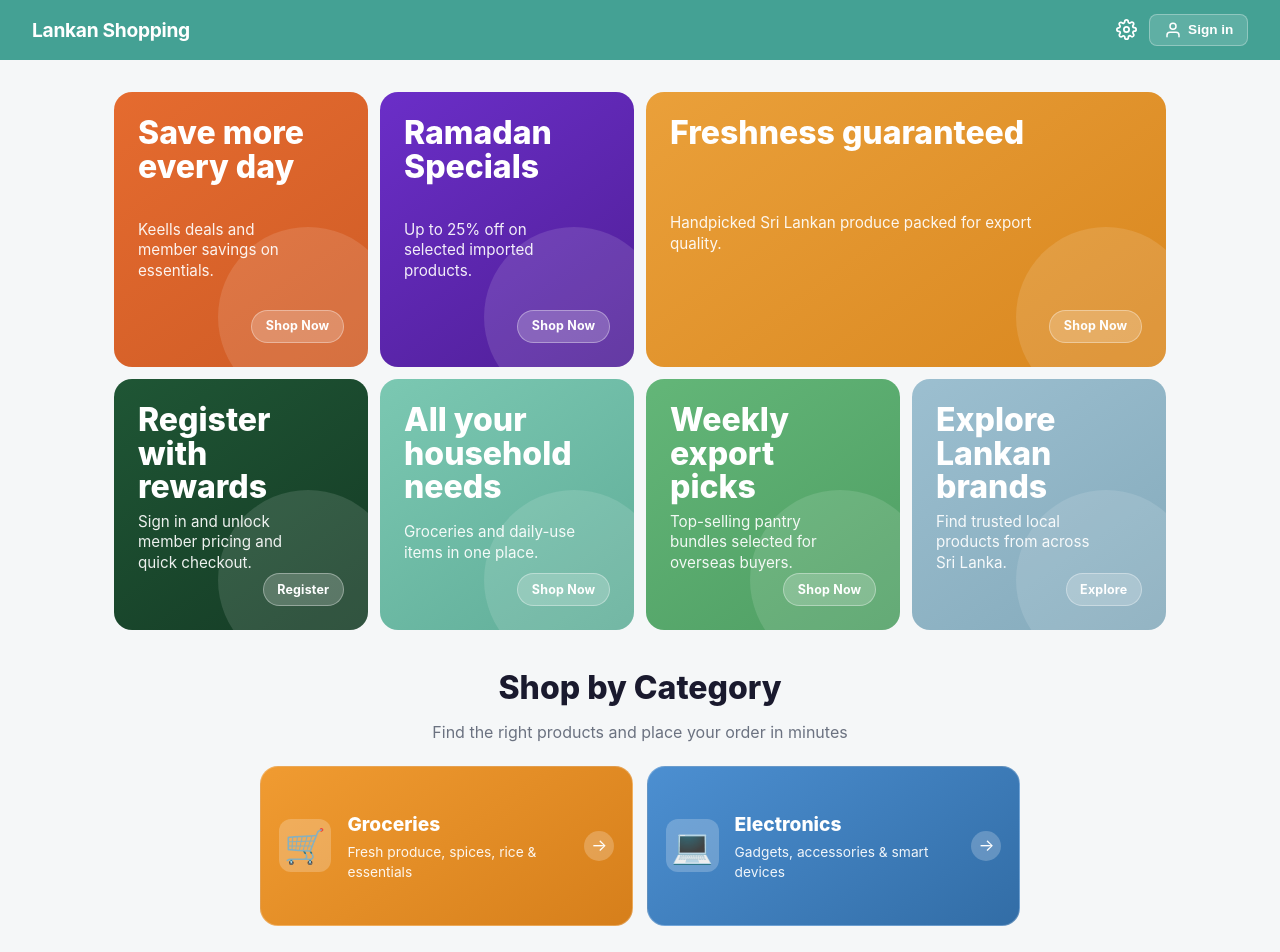
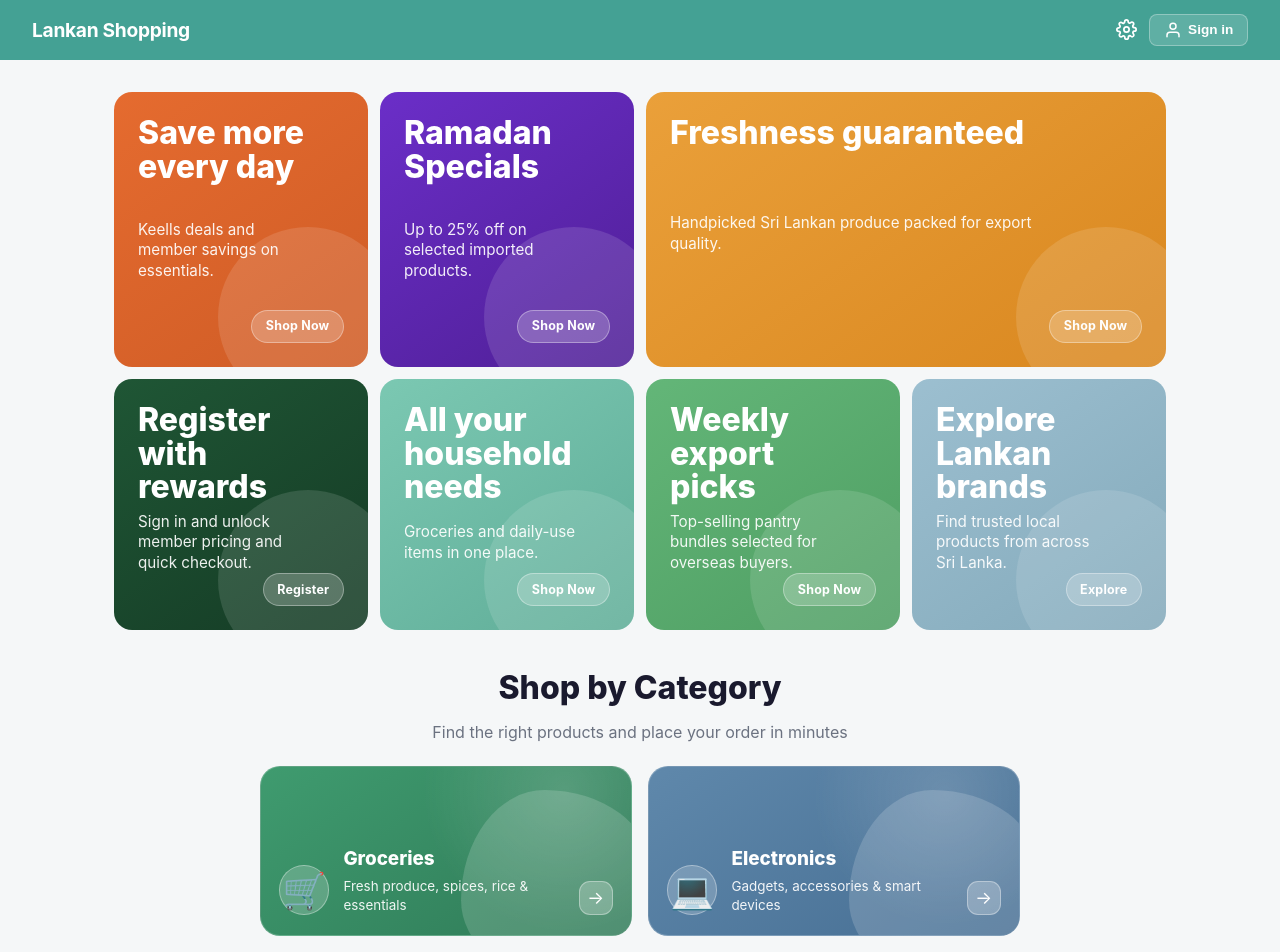
Before and after one commit to nethann/LankanShopping, a React (Vite) app: page / in a window 1280 px wide. Shown: the top 952 px of the page. Built offline with nearby package versions, Linux system fonts and the light colour scheme; no server answers; the database is empty.

Commit message:
updated styling

```diff
--- a/src/App.css
+++ b/src/App.css
@@ -276,65 +276,83 @@
 .category-grid {
   display: grid;
   grid-template-columns: repeat(2, minmax(0, 1fr));
-  gap: 0.9rem;
+  gap: 1rem;
   max-width: 760px;
   margin: 0 auto 1rem;
 }
 
 .category-card {
   position: relative;
-  border-radius: 18px;
-  padding: 1.35rem 1.1rem;
+  border-radius: 20px;
+  padding: 1.25rem 1.15rem;
   display: flex;
   flex-direction: row;
-  align-items: center;
-  gap: 1rem;
-  transition: transform 0.2s ease, box-shadow 0.2s ease, filter 0.2s ease;
-  border: 1px solid rgba(255, 255, 255, 0.22);
-  min-height: 160px;
+  align-items: flex-end;
+  gap: 0.9rem;
+  transition: transform 0.2s ease, box-shadow 0.2s ease;
+  border: 1px solid rgba(255, 255, 255, 0.2);
+  min-height: 170px;
   overflow: hidden;
 }
 
 .category-card:nth-child(1) {
-  background: linear-gradient(145deg, #f09b31 0%, #d67f1b 100%);
+  background:
+    radial-gradient(circle at 82% 14%, rgba(255, 255, 255, 0.16) 0%, rgba(255, 255, 255, 0) 42%),
+    linear-gradient(145deg, #3f9b6f 0%, #2f7a57 100%);
 }
 
 .category-card:nth-child(2) {
-  background: linear-gradient(145deg, #4c8fd1 0%, #326da6 100%);
+  background:
+    radial-gradient(circle at 80% 16%, rgba(255, 255, 255, 0.15) 0%, rgba(255, 255, 255, 0) 40%),
+    linear-gradient(145deg, #5f88ab 0%, #466e93 100%);
+}
+
+.category-card::after {
+  content: "";
+  position: absolute;
+  right: -20px;
+  bottom: -45px;
+  width: 190px;
+  height: 190px;
+  border-radius: 44% 56% 48% 52% / 58% 42% 58% 42%;
+  background: rgba(255, 255, 255, 0.16);
+  pointer-events: none;
 }
 
 .category-card:hover {
-  transform: translateY(-3px);
-  box-shadow: 0 12px 24px rgba(15, 23, 42, 0.18);
-  filter: saturate(1.04);
+  transform: translateY(-4px);
+  box-shadow: 0 14px 28px rgba(15, 23, 42, 0.2);
 }
 
 .category-emoji {
-  font-size: 2.1rem;
+  font-size: 2.2rem;
   flex-shrink: 0;
-  width: 3.3rem;
-  height: 3.3rem;
+  width: 3.1rem;
+  height: 3.1rem;
   display: flex;
   align-items: center;
   justify-content: center;
-  background: rgba(255, 255, 255, 0.22);
-  border-radius: 12px;
+  background: rgba(255, 255, 255, 0.2);
+  border: 1px solid rgba(255, 255, 255, 0.35);
+  border-radius: 50%;
+  z-index: 1;
 }
 
 .category-text {
   flex: 1;
   min-width: 0;
+  z-index: 1;
 }
 
 .category-name {
-  font-size: 1.2rem;
+  font-size: 1.18rem;
   font-weight: 800;
   color: #ffffff;
   margin-bottom: 0.2rem;
 }
 
 .category-desc {
-  font-size: 0.86rem;
+  font-size: 0.84rem;
   color: rgba(255, 255, 255, 0.92);
   line-height: 1.4;
   display: -webkit-box;
@@ -345,20 +363,23 @@
 
 .category-arrow {
   color: #ffffff;
-  font-size: 1.05rem;
-  width: 30px;
-  height: 30px;
-  border-radius: 50%;
-  background: rgba(255, 255, 255, 0.22);
+  font-size: 1.1rem;
+  width: 34px;
+  height: 34px;
+  border-radius: 11px;
+  background: rgba(255, 255, 255, 0.24);
+  border: 1px solid rgba(255, 255, 255, 0.35);
   display: inline-flex;
   align-items: center;
   justify-content: center;
   flex-shrink: 0;
-  transition: transform 0.2s ease;
+  transition: transform 0.2s ease, background 0.2s ease;
+  z-index: 1;
 }
 
 .category-card:hover .category-arrow {
-  transform: translateX(4px);
+  transform: translateX(4px) rotate(-4deg);
+  background: rgba(255, 255, 255, 0.32);
 }
 
 /* ===== Category Page ===== */
```
